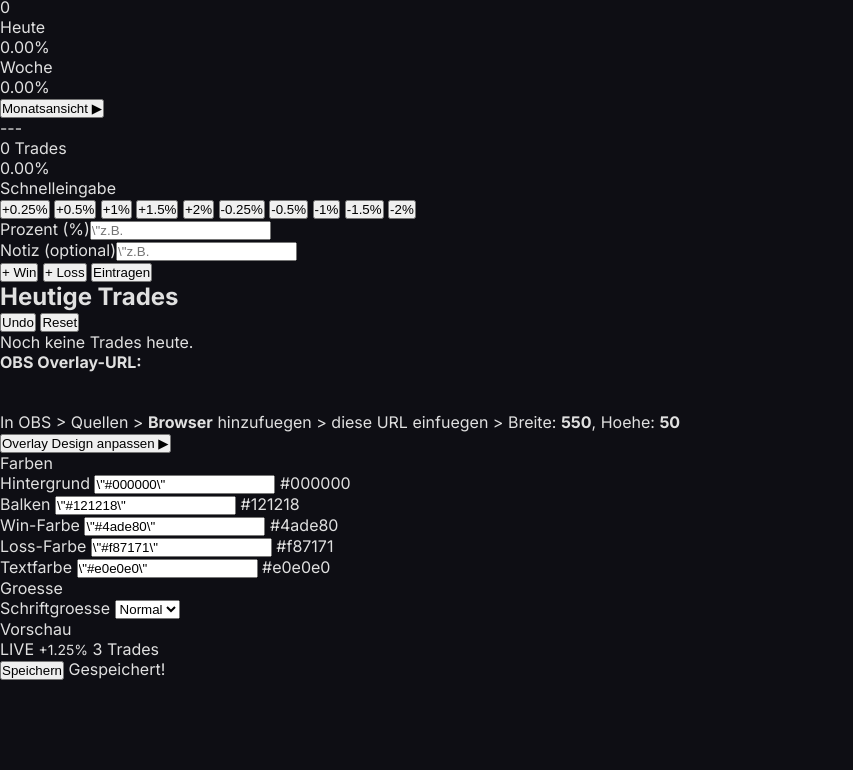
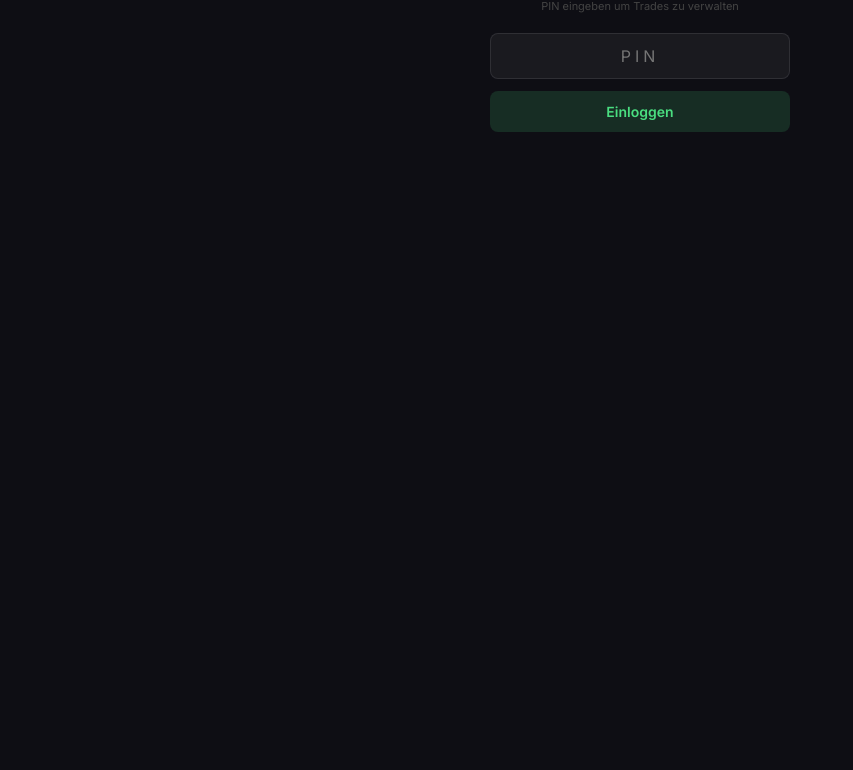
Before and after one commit to leonpluemacher-dotcom/max-trade-overlay, a website: page public/index.html in a window 1280 px wide. Shown: the part 150-920 px from the top of the page, without its empty margins (0-853 px from the left). Before the commit the page ends 830 px from the top, so only its background shows below. Drawn offline with Linux system fonts and the light colour scheme.

Commit message:
Fix broken HTML quotes in admin panel + add month view

```diff
--- a/public/index.html
+++ b/public/index.html
@@ -43,7 +43,7 @@
   .irow{display:flex;gap:8px;margin-bottom:10px}
   .ig{flex:1}
   .ig label{display:block;font-size:9px;text-transform:uppercase;letter-spacing:1px;color:#555;margin-bottom:4px;font-weight:600}
-  input[type=\"number\"],input[type=\"text\"]{width:100%;background:rgba(255,255,255,.05);border:1px solid rgba(255,255,255,.09);border-radius:6px;padding:9px 10px;color:#fff;font-size:14px;font-family:'Inter',sans-serif;outline:none}
+  input[type="number"],input[type="text"]{width:100%;background:rgba(255,255,255,.05);border:1px solid rgba(255,255,255,.09);border-radius:6px;padding:9px 10px;color:#fff;font-size:14px;font-family:'Inter',sans-serif;outline:none}
   input:focus{border-color:rgba(74,222,128,.4)}
 
   .brow{display:flex;gap:6px}
@@ -102,9 +102,9 @@
   .design-panel.open{display:block}
   .drow{display:flex;align-items:center;gap:10px;margin-bottom:10px}
   .drow label{font-size:10px;color:#555;text-transform:uppercase;letter-spacing:.5px;font-weight:600;min-width:100px}
-  .drow input[type=\"color\"]{width:36px;height:28px;border:1px solid rgba(255,255,255,.1);border-radius:4px;background:transparent;cursor:pointer;padding:0}
-  .drow input[type=\"color\"]::-webkit-color-swatch-wrapper{padding:2px}
-  .drow input[type=\"color\"]::-webkit-color-swatch{border:none;border-radius:2px}
+  .drow input[type="color"]{width:36px;height:28px;border:1px solid rgba(255,255,255,.1);border-radius:4px;background:transparent;cursor:pointer;padding:0}
+  .drow input[type="color"]::-webkit-color-swatch-wrapper{padding:2px}
+  .drow input[type="color"]::-webkit-color-swatch{border:none;border-radius:2px}
   .drow .hex{font-size:10px;color:#444;font-family:monospace;min-width:62px}
   .drow select{background:rgba(255,255,255,.05);border:1px solid rgba(255,255,255,.09);border-radius:4px;padding:5px 8px;color:#ccc;font-size:11px;font-family:'Inter',sans-serif;outline:none}
   .drow select option{background:#1a1a24;color:#ccc}
@@ -125,139 +125,139 @@
 <body>
 
 <!-- Login Screen -->
-<div class=\"login\" id=\"loginScreen\">
+<div class="login" id="loginScreen">
   <h1>Trade Tracker</h1>
-  <div class=\"sub\">PIN eingeben um Trades zu verwalten</div>
-  <input type=\"password\" id=\"pinInput\" placeholder=\"PIN\" maxlength=\"20\" autocomplete=\"off\">
-  <button onclick=\"login()\">Einloggen</button>
-  <div class=\"err\" id=\"pinErr\">Falscher PIN</div>
+  <div class="sub">PIN eingeben um Trades zu verwalten</div>
+  <input type="password" id="pinInput" placeholder="PIN" maxlength="20" autocomplete="off">
+  <button onclick="login()">Einloggen</button>
+  <div class="err" id="pinErr">Falscher PIN</div>
 </div>
 
 <!-- Main App (hidden until login) -->
-<div class=\"page hidden\" id=\"mainApp\">
+<div class="page hidden" id="mainApp">
   <h1>Trade Tracker</h1>
-  <div class=\"sub\">Trades eintragen - Overlay aktualisiert sich automatisch</div>
+  <div class="sub">Trades eintragen - Overlay aktualisiert sich automatisch</div>
 
-  <div class=\"stats\">
-    <div class=\"sbox\"><div class=\"slbl\">Trades</div><div class=\"sval\" id=\"sc\">0</div></div>
-    <div class=\"sbox\"><div class=\"slbl\">Heute</div><div class=\"sval zero\" id=\"sp\">0.00%</div></div>
-    <div class=\"sbox\"><div class=\"slbl\">Woche</div><div class=\"sval zero\" id=\"sw\">0.00%</div></div>
+  <div class="stats">
+    <div class="sbox"><div class="slbl">Trades</div><div class="sval" id="sc">0</div></div>
+    <div class="sbox"><div class="slbl">Heute</div><div class="sval zero" id="sp">0.00%</div></div>
+    <div class="sbox"><div class="slbl">Woche</div><div class="sval zero" id="sw">0.00%</div></div>
   </div>
 
-  <div class=\"month-section\">
-    <button class=\"month-toggle\" onclick=\"toggleMonth()\">
+  <div class="month-section">
+    <button class="month-toggle" onclick="toggleMonth()">
       <span>Monatsansicht</span>
-      <span id=\"monthArrow\">&#9654;</span>
+      <span id="monthArrow">&#9654;</span>
     </button>
-    <div class=\"month-panel\" id=\"monthPanel\">
-      <div class=\"card\" style=\"margin-top:8px\">
-        <div class=\"month-header\">
+    <div class="month-panel" id="monthPanel">
+      <div class="card" style="margin-top:8px">
+        <div class="month-header">
           <div>
-            <div class=\"month-title\" id=\"monthName\">---</div>
-            <div class=\"month-meta\" id=\"monthMeta\">0 Trades</div>
+            <div class="month-title" id="monthName">---</div>
+            <div class="month-meta" id="monthMeta">0 Trades</div>
           </div>
-          <div class=\"month-total\" id=\"monthTotal\">0.00%</div>
+          <div class="month-total" id="monthTotal">0.00%</div>
         </div>
-        <div id=\"monthWeeks\"></div>
+        <div id="monthWeeks"></div>
       </div>
     </div>
   </div>
 
-  <div class=\"card\">
-    <div class=\"lbl\">Schnelleingabe</div>
-    <div class=\"qrow\">
-      <button class=\"qb g\" onclick=\"quick(0.25)\">+0.25%</button>
-      <button class=\"qb g\" onclick=\"quick(0.5)\">+0.5%</button>
-      <button class=\"qb g\" onclick=\"quick(1)\">+1%</button>
-      <button class=\"qb g\" onclick=\"quick(1.5)\">+1.5%</button>
-      <button class=\"qb g\" onclick=\"quick(2)\">+2%</button>
-      <button class=\"qb r\" onclick=\"quick(-0.25)\">-0.25%</button>
-      <button class=\"qb r\" onclick=\"quick(-0.5)\">-0.5%</button>
-      <button class=\"qb r\" onclick=\"quick(-1)\">-1%</button>
-      <button class=\"qb r\" onclick=\"quick(-1.5)\">-1.5%</button>
-      <button class=\"qb r\" onclick=\"quick(-2)\">-2%</button>
+  <div class="card">
+    <div class="lbl">Schnelleingabe</div>
+    <div class="qrow">
+      <button class="qb g" onclick="quick(0.25)">+0.25%</button>
+      <button class="qb g" onclick="quick(0.5)">+0.5%</button>
+      <button class="qb g" onclick="quick(1)">+1%</button>
+      <button class="qb g" onclick="quick(1.5)">+1.5%</button>
+      <button class="qb g" onclick="quick(2)">+2%</button>
+      <button class="qb r" onclick="quick(-0.25)">-0.25%</button>
+      <button class="qb r" onclick="quick(-0.5)">-0.5%</button>
+      <button class="qb r" onclick="quick(-1)">-1%</button>
+      <button class="qb r" onclick="quick(-1.5)">-1.5%</button>
+      <button class="qb r" onclick="quick(-2)">-2%</button>
     </div>
-    <div class=\"irow\">
-      <div class=\"ig\"><label>Prozent (%)</label><input type=\"number\" id=\"pIn\" step=\"0.01\" placeholder=\"z.B. 1.5\"></div>
-      <div class=\"ig\"><label>Notiz (optional)</label><input type=\"text\" id=\"nIn\" placeholder=\"z.B. EURUSD Long\"></div>
+    <div class="irow">
+      <div class="ig"><label>Prozent (%)</label><input type="number" id="pIn" step="0.01" placeholder="z.B. 1.5"></div>
+      <div class="ig"><label>Notiz (optional)</label><input type="text" id="nIn" placeholder="z.B. EURUSD Long"></div>
     </div>
-    <div class=\"brow\">
-      <button class=\"btn bw\" onclick=\"add('w')\">+ Win</button>
-      <button class=\"btn bl\" onclick=\"add('l')\">+ Loss</button>
-      <button class=\"btn bn\" onclick=\"add()\">Eintragen</button>
+    <div class="brow">
+      <button class="btn bw" onclick="add('w')">+ Win</button>
+      <button class="btn bl" onclick="add('l')">+ Loss</button>
+      <button class="btn bn" onclick="add()">Eintragen</button>
     </div>
   </div>
 
-  <div class=\"thdr\">
+  <div class="thdr">
     <h2>Heutige Trades</h2>
     <div>
-      <button class=\"sm\" onclick=\"undo()\">Undo</button>
-      <button class=\"sm dng\" onclick=\"reset()\">Reset</button>
+      <button class="sm" onclick="undo()">Undo</button>
+      <button class="sm dng" onclick="reset()">Reset</button>
     </div>
   </div>
-  <div class=\"tlist\" id=\"tl\"><div class=\"empty\">Noch keine Trades heute.</div></div>
+  <div class="tlist" id="tl"><div class="empty">Noch keine Trades heute.</div></div>
 
-  <div class=\"hint\">
+  <div class="hint">
     <strong>OBS Overlay-URL:</strong><br>
-    <code id=\"overlayUrl\"></code><br><br>
+    <code id="overlayUrl"></code><br><br>
     In OBS > Quellen > <strong>Browser</strong> hinzufuegen > diese URL einfuegen > Breite: <strong>550</strong>, Hoehe: <strong>50</strong>
   </div>
 
-  <div class=\"design\">
-    <button class=\"design-toggle\" onclick=\"toggleDesign()\">
+  <div class="design">
+    <button class="design-toggle" onclick="toggleDesign()">
       <span>Overlay Design anpassen</span>
-      <span id=\"designArrow\">&#9654;</span>
+      <span id="designArrow">&#9654;</span>
     </button>
-    <div class=\"design-panel\" id=\"designPanel\">
-      <div class=\"card\" style=\"margin-top:8px\">
-        <div class=\"lbl\">Farben</div>
-        <div class=\"drow\">
+    <div class="design-panel" id="designPanel">
+      <div class="card" style="margin-top:8px">
+        <div class="lbl">Farben</div>
+        <div class="drow">
           <label>Hintergrund</label>
-          <input type=\"color\" id=\"dBg\" value=\"#000000\" onchange=\"previewDesign()\">
-          <span class=\"hex\" id=\"dBgHex\">#000000</span>
+          <input type="color" id="dBg" value="#000000" onchange="previewDesign()">
+          <span class="hex" id="dBgHex">#000000</span>
         </div>
-        <div class=\"drow\">
+        <div class="drow">
           <label>Balken</label>
-          <input type=\"color\" id=\"dBar\" value=\"#121218\" onchange=\"previewDesign()\">
-          <span class=\"hex\" id=\"dBarHex\">#121218</span>
+          <input type="color" id="dBar" value="#121218" onchange="previewDesign()">
+          <span class="hex" id="dBarHex">#121218</span>
         </div>
-        <div class=\"drow\">
+        <div class="drow">
           <label>Win-Farbe</label>
-          <input type=\"color\" id=\"dWin\" value=\"#4ade80\" onchange=\"previewDesign()\">
-          <span class=\"hex\" id=\"dWinHex\">#4ade80</span>
+          <input type="color" id="dWin" value="#4ade80" onchange="previewDesign()">
+          <span class="hex" id="dWinHex">#4ade80</span>
         </div>
-        <div class=\"drow\">
+        <div class="drow">
           <label>Loss-Farbe</label>
-          <input type=\"color\" id=\"dLoss\" value=\"#f87171\" onchange=\"previewDesign()\">
-          <span class=\"hex\" id=\"dLossHex\">#f87171</span>
+          <input type="color" id="dLoss" value="#f87171" onchange="previewDesign()">
+          <span class="hex" id="dLossHex">#f87171</span>
         </div>
-        <div class=\"drow\">
+        <div class="drow">
           <label>Textfarbe</label>
-          <input type=\"color\" id=\"dText\" value=\"#e0e0e0\" onchange=\"previewDesign()\">
-          <span class=\"hex\" id=\"dTextHex\">#e0e0e0</span>
+          <input type="color" id="dText" value="#e0e0e0" onchange="previewDesign()">
+          <span class="hex" id="dTextHex">#e0e0e0</span>
         </div>
 
-        <div class=\"lbl\" style=\"margin-top:12px\">Groesse</div>
-        <div class=\"drow\">
+        <div class="lbl" style="margin-top:12px">Groesse</div>
+        <div class="drow">
           <label>Schriftgroesse</label>
-          <select id=\"dSize\" onchange=\"previewDesign()\">
-            <option value=\"small\">Klein</option>
-            <option value=\"normal\" selected>Normal</option>
-            <option value=\"large\">Gross</option>
+          <select id="dSize" onchange="previewDesign()">
+            <option value="small">Klein</option>
+            <option value="normal" selected>Normal</option>
+            <option value="large">Gross</option>
           </select>
         </div>
 
-        <div class=\"lbl\" style=\"margin-top:12px\">Vorschau</div>
-        <div class=\"preview-bar\" id=\"designPreview\" style=\"background:rgba(18,18,24,0.92)\">
-          <div class=\"preview-dot\" style=\"background:#4ade80\"></div>
-          <span style=\"color:#777;font-size:8px\">LIVE</span>
-          <span style=\"font-weight:700;font-size:14px;color:#4ade80\">+1.25%</span>
-          <span style=\"color:#666;font-size:8px\">3 Trades</span>
+        <div class="lbl" style="margin-top:12px">Vorschau</div>
+        <div class="preview-bar" id="designPreview" style="background:rgba(18,18,24,0.92)">
+          <div class="preview-dot" style="background:#4ade80"></div>
+          <span style="color:#777;font-size:8px">LIVE</span>
+          <span style="font-weight:700;font-size:14px;color:#4ade80">+1.25%</span>
+          <span style="color:#666;font-size:8px">3 Trades</span>
         </div>
 
-        <div style=\"display:flex;align-items:center;margin-top:10px\">
-          <button class=\"dsave\" onclick=\"saveDesign()\">Speichern</button>
-          <span class=\"dsaved\" id=\"dsaved\">Gespeichert!</span>
+        <div style="display:flex;align-items:center;margin-top:10px">
+          <button class="dsave" onclick="saveDesign()">Speichern</button>
+          <span class="dsaved" id="dsaved">Gespeichert!</span>
         </div>
       </div>
     </div>
@@ -331,12 +331,12 @@ async function refresh(){
     const sw=document.getElementById('sw');sw.textContent=fmt(s.week.profit);sw.className='sval '+cl(s.week.profit);
     if(s.month)renderMonth(s.month);
     const tl=document.getElementById('tl');
-    if(!s.today.trades.length){tl.innerHTML='<div class=\"empty\">Noch keine Trades heute.</div>';return}
+    if(!s.today.trades.length){tl.innerHTML='<div class="empty">Noch keine Trades heute.</div>';return}
     tl.innerHTML='';
     [...s.today.trades].reverse().forEach(t=>{
       const time=new Date(t.ts).toLocaleTimeString('de-DE',{hour:'2-digit',minute:'2-digit'});
       const d=document.createElement('div');d.className='ti';
-      d.innerHTML='<span class=\"tp '+cl(t.pct)+'\">'+fmt(t.pct)+'</span><span class=\"tn\">'+(t.note||'')+'</span><span class=\"tt\">'+time+'</span><button class=\"td\" onclick=\"del(\\\''+t.id+'\\\')\">x</button>';
+      d.innerHTML='<span class="tp '+cl(t.pct)+'">'+fmt(t.pct)+'</span><span class="tn">'+(t.note||'')+'</span><span class="tt">'+time+'</span><button class="td" onclick="del(\''+t.id+'\')">x</button>';
       tl.appendChild(d);
     });
   }catch(e){}
@@ -362,10 +362,11 @@ function renderMonth(month){
 
   const container=document.getElementById('monthWeeks');
   if(!month.weeks||!month.weeks.length){
-    container.innerHTML='<div class=\"empty\">Noch keine Daten diesen Monat.</div>';
+    container.innerHTML='<div class="empty">Noch keine Daten diesen Monat.</div>';
     return;
   }
 
+  // Find max absolute profit for bar scaling
   const maxAbs=Math.max(...month.weeks.map(w=>Math.abs(w.profit)),0.01);
 
   container.innerHTML='';
@@ -375,10 +376,10 @@ function renderMonth(month){
     const d=document.createElement('div');
     d.className='mw';
     d.innerHTML=
-      '<span class=\"mw-label\">'+w.label+'</span>'+
-      '<span class=\"mw-count\">'+w.count+' Trades</span>'+
-      '<div class=\"mw-bar\"><div class=\"mw-bar-inner\" style=\"width:'+barPct+'%;background:'+barColor+'\"></div></div>'+
-      '<span class=\"mw-profit '+cl(w.profit)+'\">'+fmt(w.profit)+'</span>';
+      '<span class="mw-label">'+w.label+'</span>'+
+      '<span class="mw-count">'+w.count+' Trades</span>'+
+      '<div class="mw-bar"><div class="mw-bar-inner" style="width:'+barPct+'%;background:'+barColor+'"></div></div>'+
+      '<span class="mw-profit '+cl(w.profit)+'">'+fmt(w.profit)+'</span>';
     container.appendChild(d);
   });
 }
@@ -402,11 +403,12 @@ function previewDesign(){
   document.getElementById('dWinHex').textContent=win;
   document.getElementById('dLossHex').textContent=loss;
   document.getElementById('dTextHex').textContent=text;
+  // Update preview
   const pv=document.getElementById('designPreview');
   pv.style.background=bar;
   pv.querySelector('.preview-dot').style.background=win;
-  pv.querySelector('span[style*=\"font-weight:700\"]').style.color=win;
-  pv.querySelector('span[style*=\"color:#666\"]').style.color=text;
+  pv.querySelector('span[style*="font-weight:700"]').style.color=win;
+  pv.querySelector('span[style*="color:#666"]').style.color=text;
 }
 
 async function saveDesign(){
```
